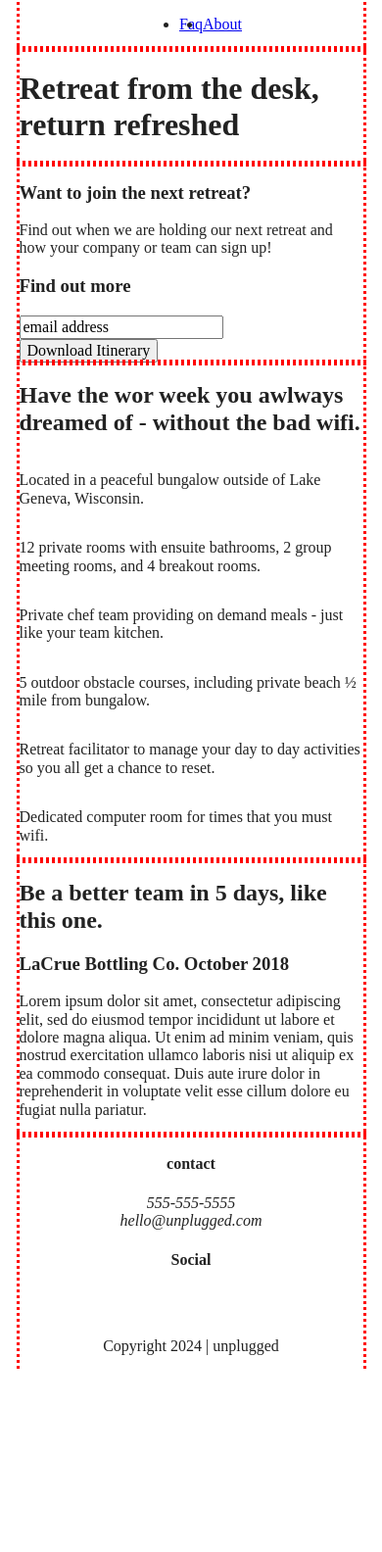
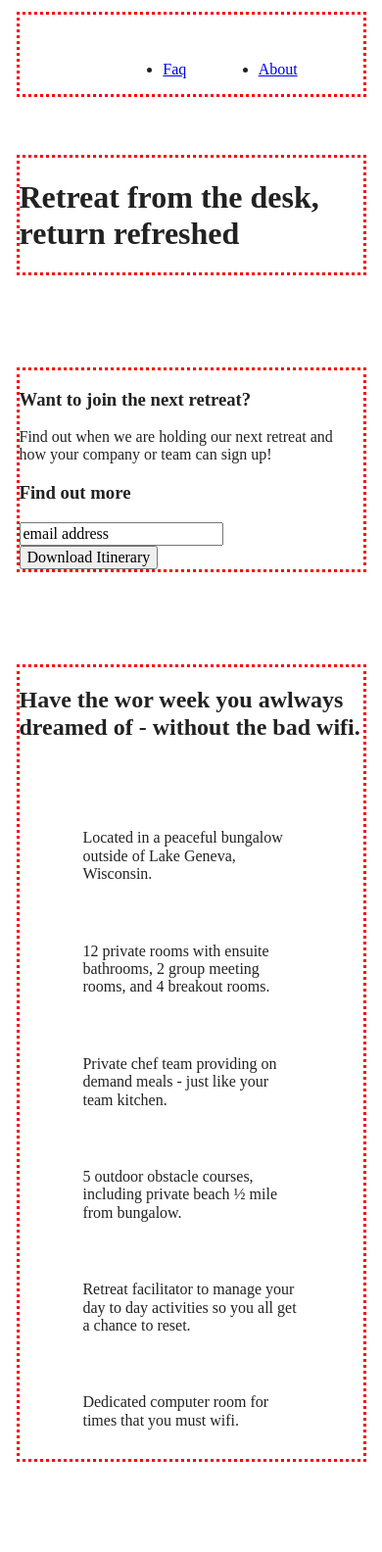
Before and after one commit to code-in-a-robe/unplugged, a website built with Parcel: page index.html in a window 390 px wide. Shown: the top 1584 px of the page at 98% size. Before the commit the page ends 1399 px from the top, so only its background shows below. Built offline with nearby package versions, Linux system fonts and the light colour scheme.

Commit message:
widths and margins for mobile

```diff
--- a/css/main.css
+++ b/css/main.css
@@ -90,24 +90,37 @@ textarea {
 .content-wrapper {
   outline: dotted red;
   width: 90%;
+  margin: 50px 0;
 
 }
-
 
 header {
   display: flex;
   justify-content: center;
+  padding: 15px 0;
 }
 header .content-wrapper {
   display: flex;
   justify-content: center;
   align-items: center;
   flex-flow: row wrap;
+  margin: 0;
+}
+
+.header-divider {
+  width: 100%;
+  height: 1px;
+  margin: 10px 0 20px 0;
+}
+
+header nav {
+  width: 60%;
 }
 
 header nav ul {
   display: flex;
   justify-content: space-around;
+  width: 100%;
 
 }
 
@@ -118,10 +131,27 @@ footer {
   text-align: center;
 }
 
+footer p {
+  margin: 0;
+}
+
+footer .content-wrapper {
+  width: 55%;
+  margin: 50px 0;
+}
+
+footer .contact {
+  margin-bottom: 50px;
+}
+
 footer .social-icons {
   display: flex;
   justify-content: space-around;
   align-items: center;
+}
+
+footer .copyright {
+  margin: 20px 0;
 }
 
 footer .social p {
@@ -146,6 +176,15 @@ aside {
   justify-content: center;
 }
 
+.features h2 {
+  margin-bottom: 60px;
+}
+
+.features article {
+  width: 63%;
+  margin: 30px 0;
+}
+
 .features .features-items {
   display: flex;
   justify-content: center;
@@ -153,9 +192,21 @@ aside {
   flex-flow: row wrap;
 }
 
+.features p {
+  margin: 0;
+}
+
+
 .reviews {
   display: flex;
   justify-content: center;
+}
+.reviews h2 {
+
+}
+
+.reviews h3 {
+  width: 55%;
 }
 
 /* ==========================================================================
@@ -170,6 +221,10 @@ aside {
 .contact-section {
   display: flex;
   justify-content: center;
+}
+
+.contact-content p {
+  margin: 0%;
 }
 
 
@@ -187,9 +242,16 @@ aside {
   justify-content: center;
   align-items: flex-start;
   flex-flow: row wrap;
+  margin: 50px 0 0 0;
 }
 
+.faq h2 {
+  margin: 40px;
+}
 
+.faq-content {
+  margin-bottom: 50px;
+}
 
 
 
```
